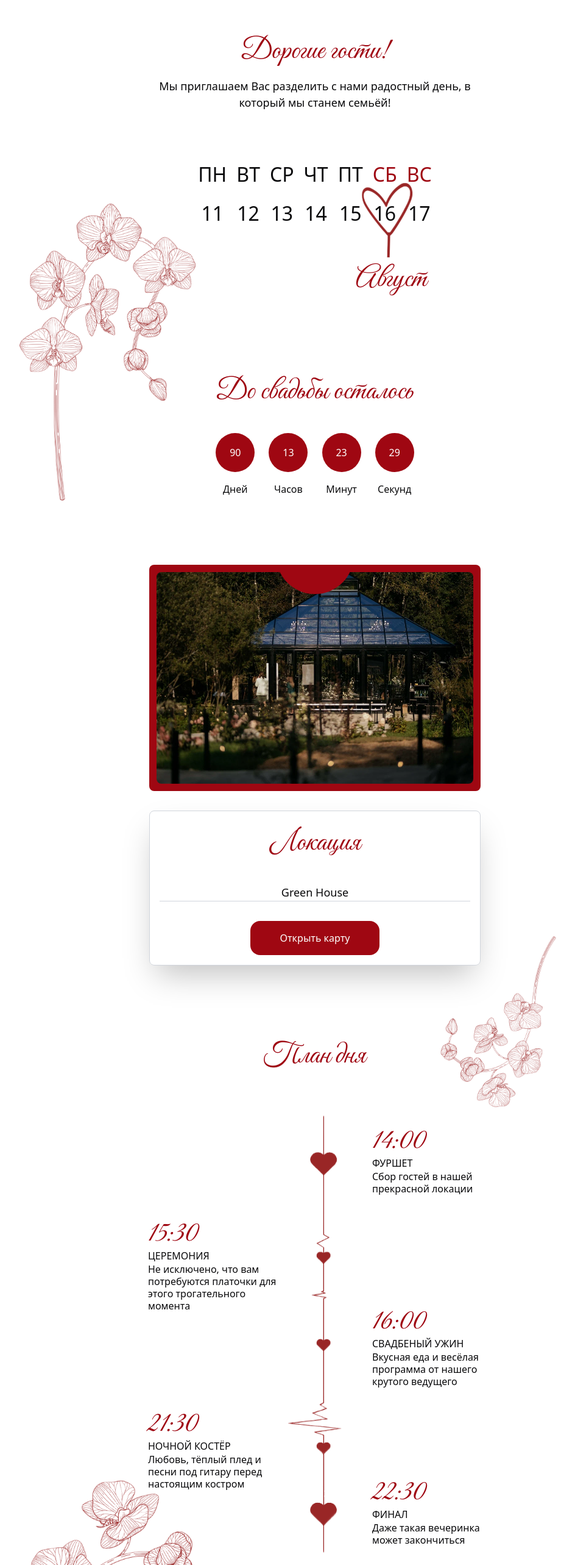
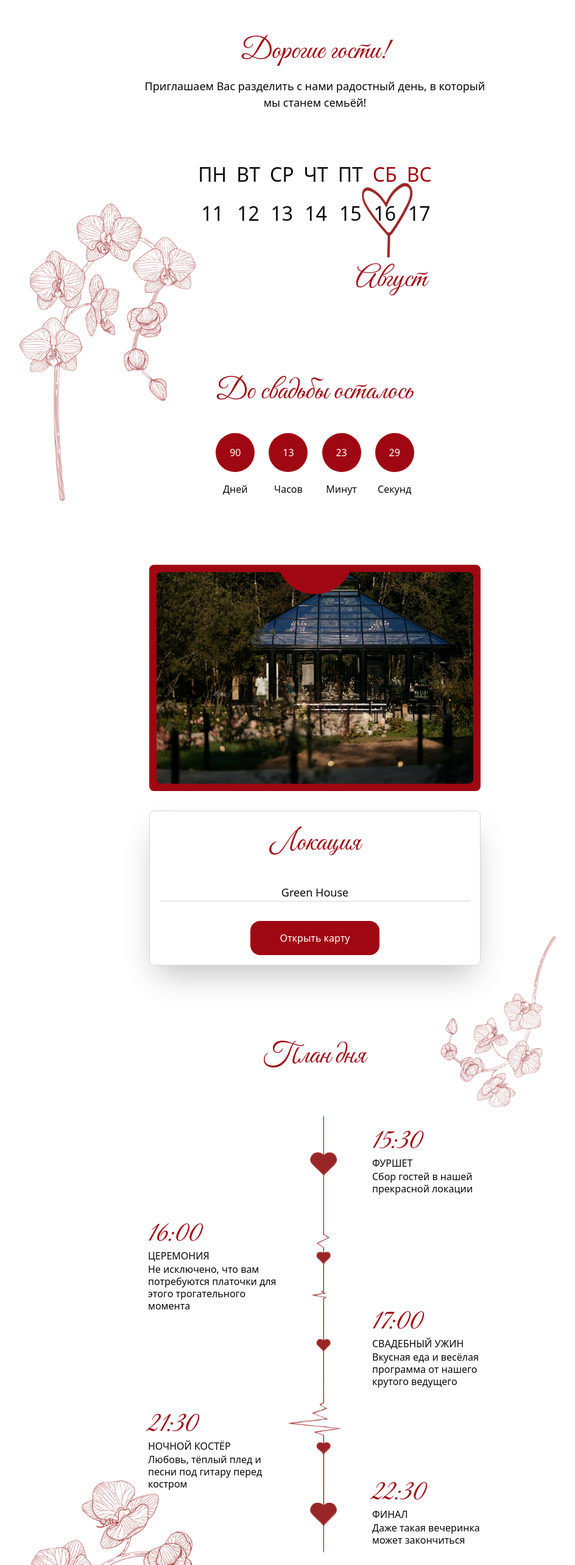
Before and after one commit to LedeuxOff/wedding, a React (Vite) app: page / in a window 1280 px wide. Shown: the part 860-3426 px from the top of the page at 61% size, without its empty margins (123-1067 px from the left). Built offline with nearby package versions, Linux system fonts and the light colour scheme.

Commit message:
fix: small fixes

```diff
--- a/src/ui/day-plan-section/index.tsx
+++ b/src/ui/day-plan-section/index.tsx
@@ -62,7 +62,7 @@ export const DayPlanSection = () => {
           }`}
         >
           <span className="great-vibes text-red-800 text-[48px] leading-12">
-            15:30
+            16:00
           </span>
           <span className="font-[500]">ЦЕРЕМОНИЯ</span>
           <span className="leading-5">
@@ -81,7 +81,7 @@ export const DayPlanSection = () => {
           </span>
           <span className="font-[500]">НОЧНОЙ КОСТЁР</span>
           <span className="leading-5">
-            Любовь, тёплый плед и песни под гитару перед настоящим костром
+            Любовь, тёплый плед и песни под гитару перед костром
           </span>
         </div>
         <img
@@ -96,7 +96,7 @@ export const DayPlanSection = () => {
           }`}
         >
           <span className="great-vibes text-red-800 text-[48px] leading-12">
-            14:00
+            15:30
           </span>
           <span className="font-[500]">ФУРШЕТ</span>
           <span className="leading-5">
@@ -111,9 +111,9 @@ export const DayPlanSection = () => {
           }`}
         >
           <span className="great-vibes text-red-800 text-[48px] leading-12">
-            16:00
+            17:00
           </span>
-          <span className="font-[500]">СВАДБЕНЫЙ УЖИН</span>
+          <span className="font-[500]">СВАДЕБНЫЙ УЖИН</span>
           <span className="leading-5">
             Вкусная еда и весёлая программа от нашего крутого ведущего
           </span>
--- a/src/ui/details-section/index.tsx
+++ b/src/ui/details-section/index.tsx
@@ -47,8 +47,8 @@ export const DetailsSection = () => {
       >
         <span className="great-vibes text-[48px] text-white">Цветы</span>
         <span className="text-center text-white">
-          После свадьбы мы собираемся в свадебное путешествие, поэтому вместо
-          букета мы были бы рады бутылке вашего любимого напитка.
+          Приятным комплиментом для нас вместо цветов будет бутылочка хорошего
+          вина.
         </span>
       </div>
     </div>
--- a/src/ui/welcome-section/index.tsx
+++ b/src/ui/welcome-section/index.tsx
@@ -69,7 +69,7 @@ export const WelcomeSection = () => {
           Дорогие гости!
         </span>
         <span className="text-center text-[18px]">
-          Мы приглашаем Вас разделить с нами радостный день, в который мы станем
+          Приглашаем Вас разделить с нами радостный день, в который мы станем
           семьёй!
         </span>
       </div>
```
